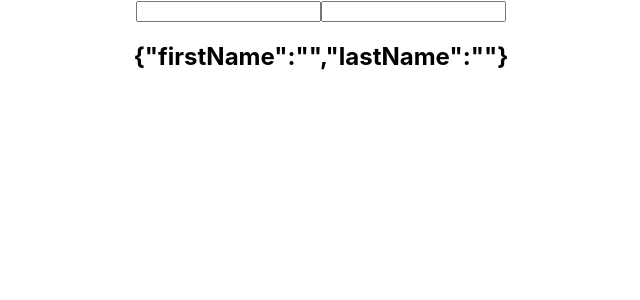
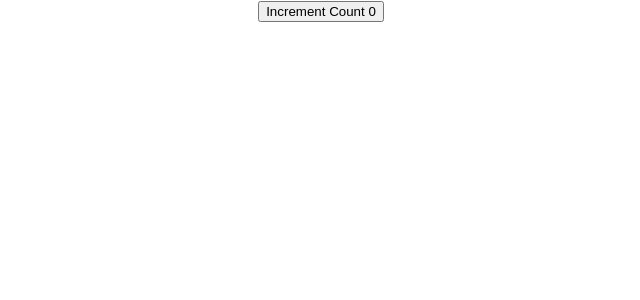
Before and after one commit to fgit-24/gitpod-react, a React (Create React App) app in the folder my-app/: page / in a window 1280 px wide. Shown: the top 300 px of the page, without its empty margins (319-959 px from the left). Built offline with nearby package versions, Linux system fonts and the light colour scheme.

Commit message:
Finish UseEffectHook lecture

```diff
--- a/my-app/src/App.js
+++ b/my-app/src/App.js
@@ -1,11 +1,11 @@
 import "./App.css";
 // import StatefulGreetingWithPrevState from "./components/StatefulGreetingWithPrevState";
 // import HooksCounter from "./components/HooksCounter";
-import UseStateWithObjects from "./components/UseStateWithObjects";
+import UseEffectCount from "./components/UseEffectCount";
 
 function App() {
   return <div className="App">
-      <UseStateWithObjects />
+      <UseEffectCount />
   </div>;
 }
 
--- /dev/null
+++ b/my-app/src/components/UseEffectCount.js
@@ -0,0 +1,19 @@
+import React, { useState, useEffect } from 'react'
+
+function UseEffectCount() {
+    const [count, setCount] = useState(0)
+    useEffect(() => {
+        document.title = count;
+    });
+  return (
+    <div>
+        <button onClick={
+            () => setCount( count = count + 1)
+        }>
+            Increment Count {count}
+        </button>
+    </div>
+  )
+}
+
+export default UseEffectCount
```
